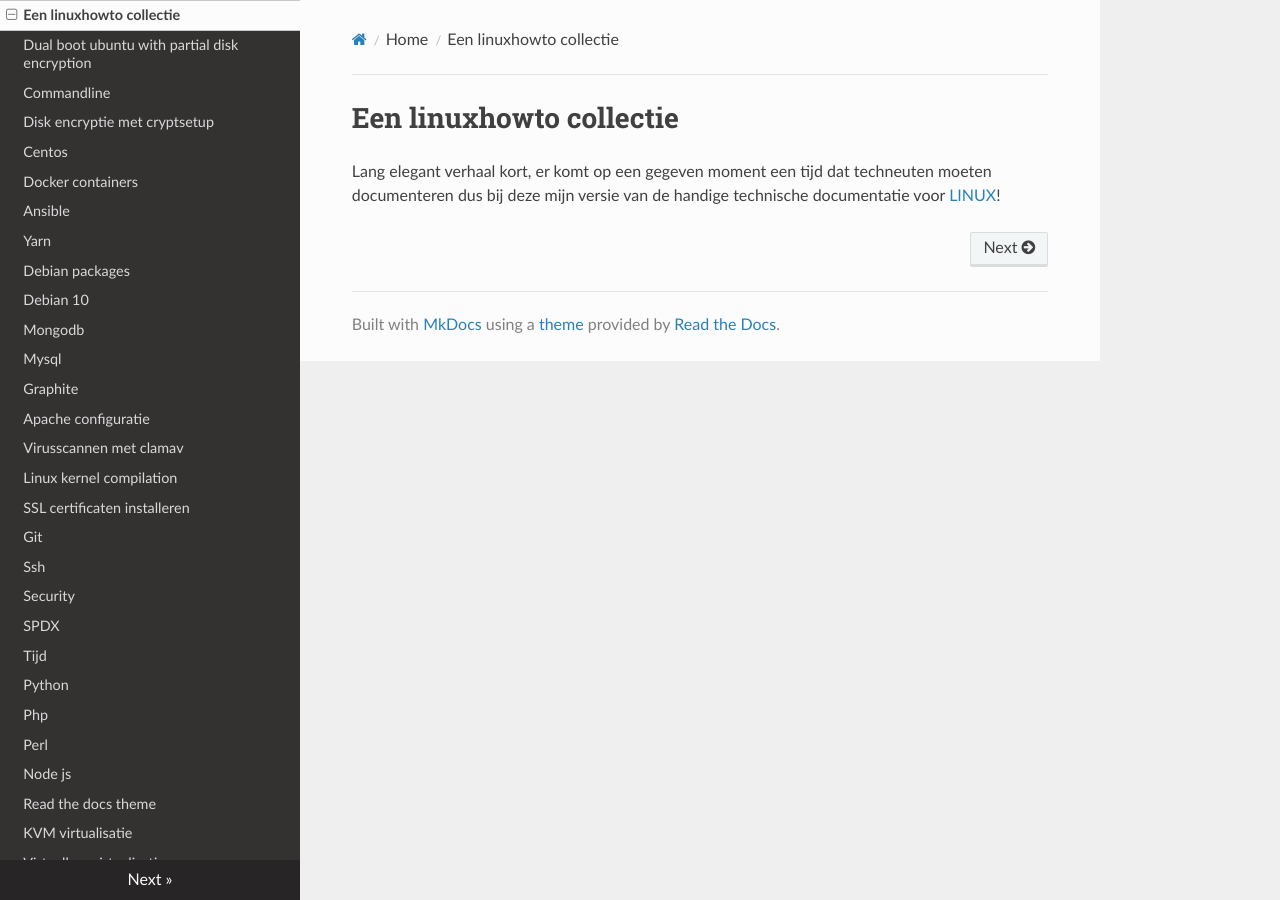
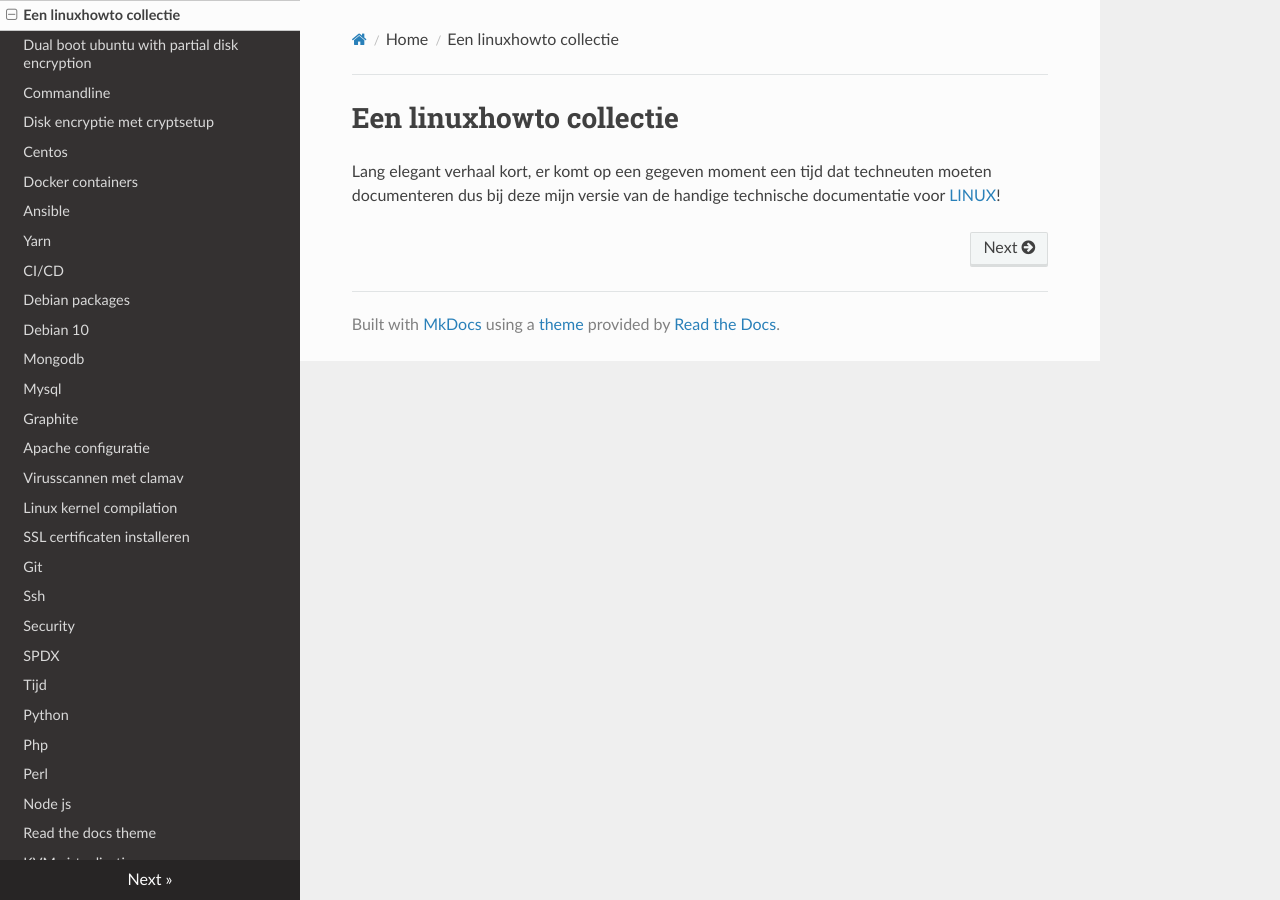
Before and after one commit to MatthewBuchananAstley/linuxhowto, an MkDocs documentation site: the page built from docs/index.md, in a window 1280 px wide. Built offline with MkDocs 1.6.1, drawn with Linux system fonts in a browser that asks for light colours; nearby versions of some CDN libraries; part of the change alters nothing that is shown.

```diff
--- a/mkdocs.yml
+++ b/mkdocs.yml
@@ -9,6 +9,7 @@ nav:
         - docker.md
         - ansible.md
         - packagemanagement.md
+        - continuousintegration.md
         - debianpackages.md
         - debian10.md
         - mongodb.md
```
